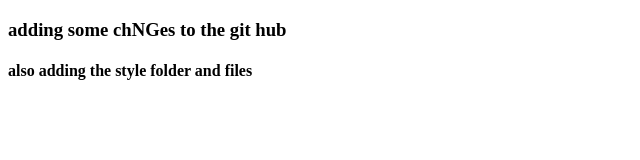
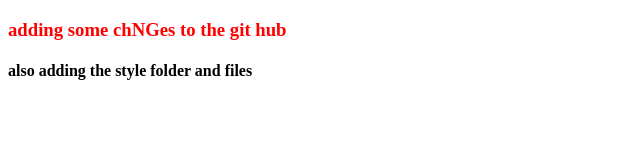
Before and after one commit to Rkb-Hasan/first-ph-git-repo, a plain HTML site: page index.html in a window 1280 px wide. Shown: the whole page, without its empty margins (0-640 px from the left). Drawn offline with Linux system fonts and the light colour scheme.

Commit message:
added the external css

```diff
--- a/index.html
+++ b/index.html
@@ -4,6 +4,7 @@
     <meta charset="UTF-8" />
     <meta name="viewport" content="width=device-width, initial-scale=1.0" />
     <title>First ph github repo</title>
+    <link rel="stylesheet" href="./styles/git.css" />
   </head>
   <body>
     <h3>adding some chNGes to the git hub</h3>
```
